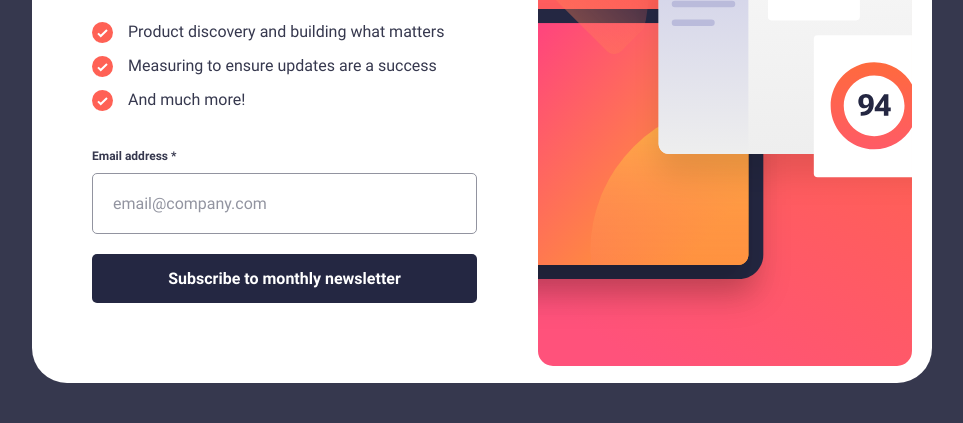
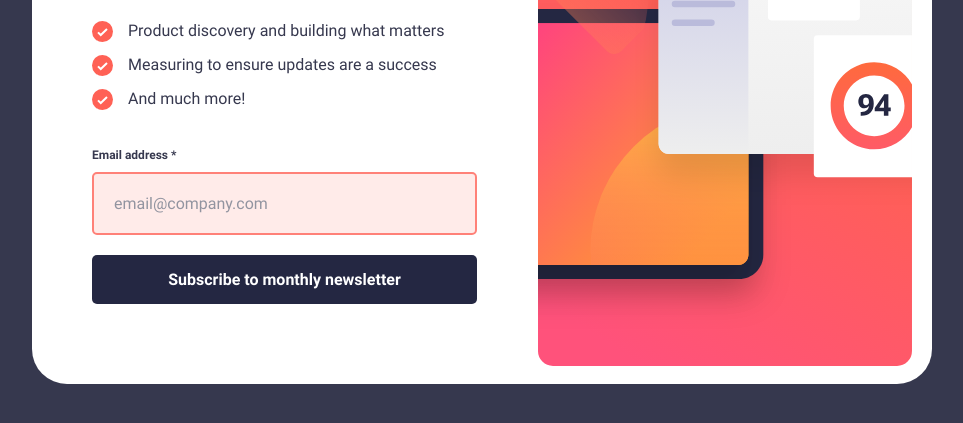
Before and after one commit to YariMorcus/fn-newsletter-component, a website built with Parcel: page src/index.html in a window 1280 px wide. Shown: the part 311-734 px from the top of the page, without its empty margins (158-1121 px from the left). Built offline with nearby package versions, Linux system fonts and the light colour scheme.

Commit message:
add: email invalid focus state

```diff
--- a/src/scss/components/_form.scss
+++ b/src/scss/components/_form.scss
@@ -30,6 +30,7 @@
   }
 
   &__email {
+    border: 2px solid transparent;
     margin-bottom: 2rem;
     padding: 2rem;
     border: 1px solid v.$grey;
@@ -68,7 +69,10 @@
 [1.2 Validations]
 -------------------------------------------------------------------*/
 
-.form {
+.form__email {
   &:invalid {
+    color: color.scale(v.$tomato, $lightness: 20%);
+    background-color: color.scale(v.$tomato, $lightness: 87%);
+    border: 2px solid color.scale(v.$tomato, $lightness: 20%);
   }
 }
```
